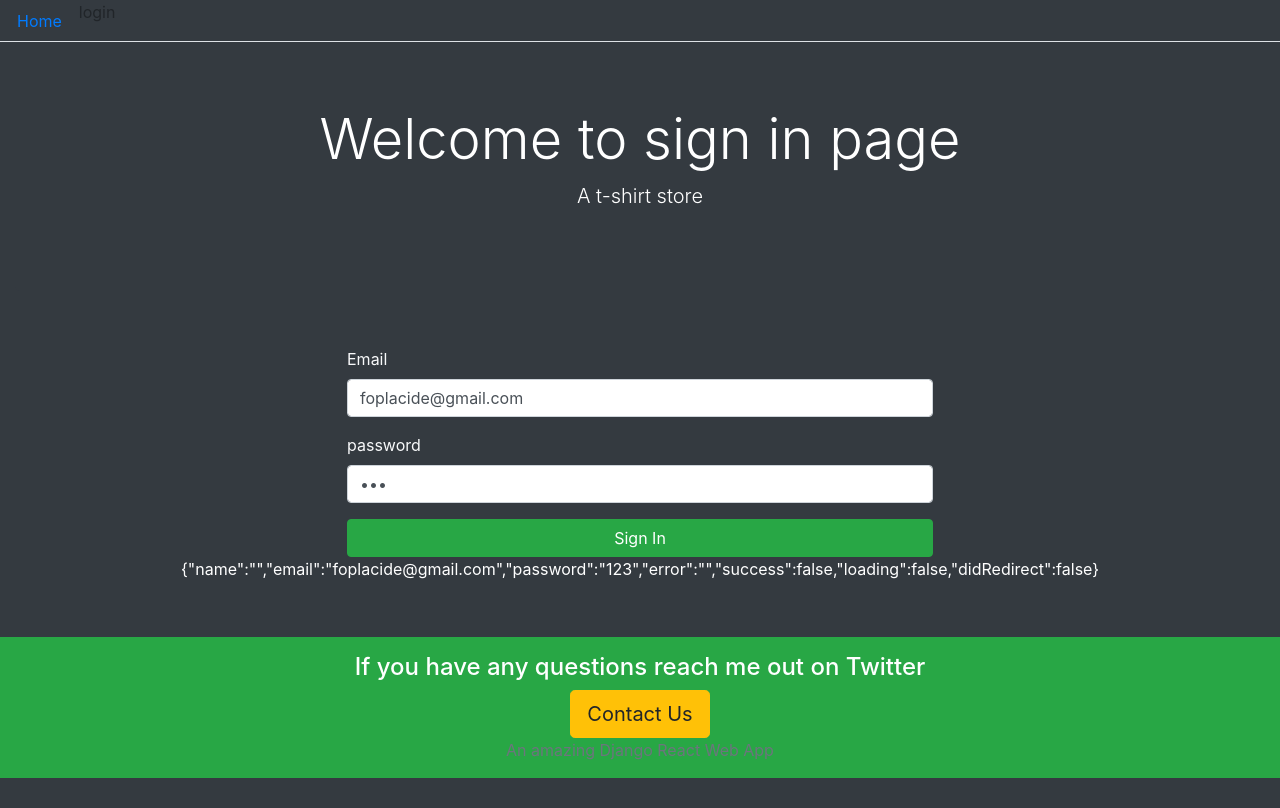
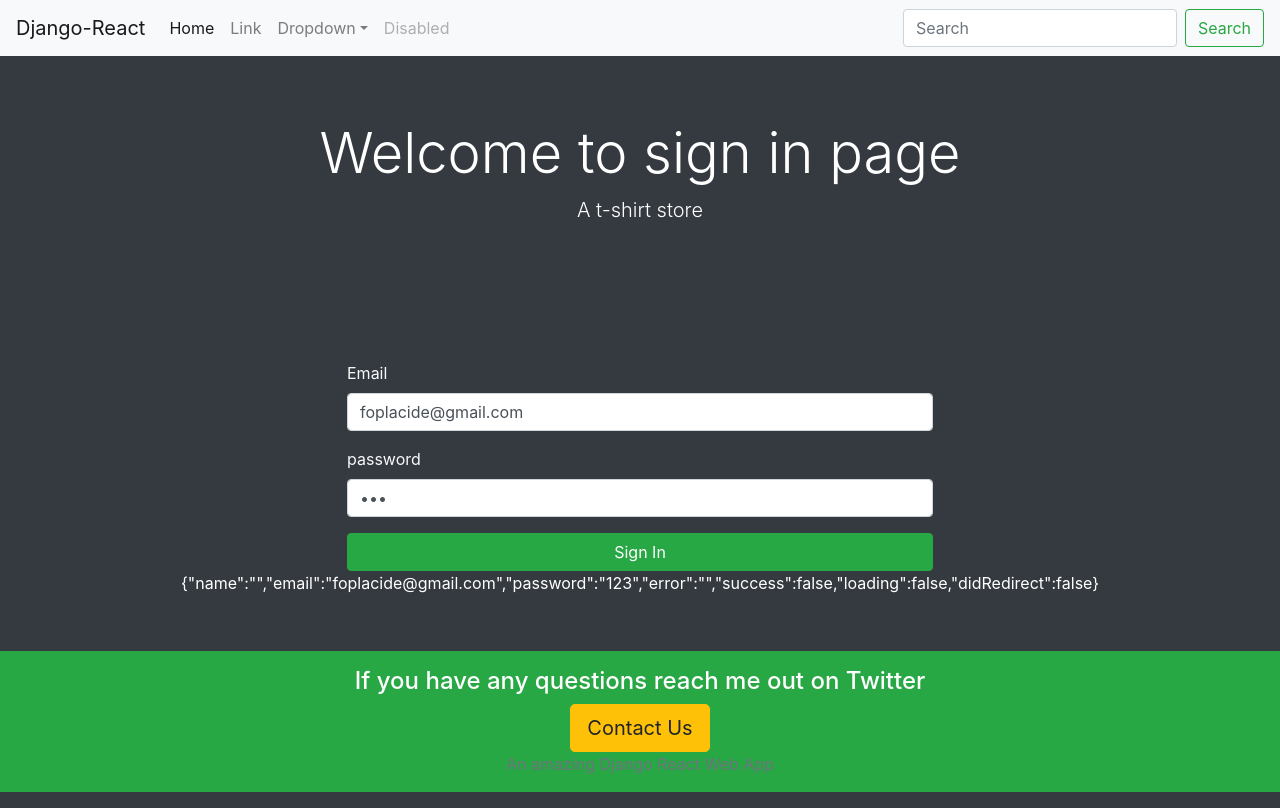
Before and after one commit to rigole/ecom, a React (Create React App) app in the folder ecom-frontend/: page /signin in a window 1280 px wide. Built offline with nearby package versions, Linux system fonts and the light colour scheme.

Commit message:
new nav bar

```diff
--- a/ecom-frontend/src/core/Menu.js
+++ b/ecom-frontend/src/core/Menu.js
@@ -1,16 +1,52 @@
 import React from "react";
+import { Link, withRouter } from "react-router-dom";
 
-const Menu = () => {
+
+const currentTab = (history, path) => {
+
+}
+const Menu = ({history, path}) => {
+
     return (
         <div>
-            <ul className="nav nav-tabs bg-dark">
-                <li className="nav-item">
-                    <a className="nav-link" href="#">Home</a>
-                </li>
-                <li className="nav-item">
-                    login
-                </li>
-            </ul>
+            <nav className="navbar navbar-expand-lg navbar-light bg-light">
+                <a className="navbar-brand" href="#">Django-React</a>
+                <button className="navbar-toggler" type="button" data-toggle="collapse"
+                        data-target="#navbarSupportedContent" aria-controls="navbarSupportedContent"
+                        aria-expanded="false" aria-label="Toggle navigation">
+                    <span className="navbar-toggler-icon"></span>
+                </button>
+
+                <div className="collapse navbar-collapse" id="navbarSupportedContent">
+                    <ul className="navbar-nav mr-auto">
+                        <li className="nav-item active">
+                            <a className="nav-link" href="#">Home <span className="sr-only">(current)</span></a>
+                        </li>
+                        <li className="nav-item">
+                            <a className="nav-link" href="#">Link</a>
+                        </li>
+                        <li className="nav-item dropdown">
+                            <a className="nav-link dropdown-toggle" href="#" id="navbarDropdown" role="button"
+                               data-toggle="dropdown" aria-haspopup="true" aria-expanded="false">
+                                Dropdown
+                            </a>
+                            <div className="dropdown-menu" aria-labelledby="navbarDropdown">
+                                <a className="dropdown-item" href="#">Action</a>
+                                <a className="dropdown-item" href="#">Another action</a>
+                                <div className="dropdown-divider"></div>
+                                <a className="dropdown-item" href="#">Something else here</a>
+                            </div>
+                        </li>
+                        <li className="nav-item">
+                            <a className="nav-link disabled" href="#">Disabled</a>
+                        </li>
+                    </ul>
+                    <form className="form-inline my-2 my-lg-0">
+                        <input className="form-control mr-sm-2" type="search" placeholder="Search" aria-label="Search"/>
+                            <button className="btn btn-outline-success my-2 my-sm-0" type="submit">Search</button>
+                    </form>
+                </div>
+            </nav>
         </div>
     )
 }
```
